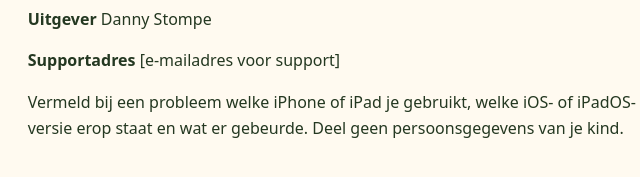
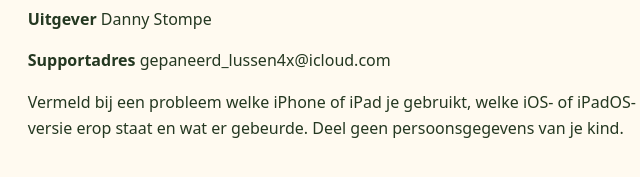
Before and after one commit to DannySto/mijnkleineboederij, a plain HTML site: page support.html in a window 1280 px wide. Shown: the part 613-790 px from the top of the page, 292-932 px from the left. Drawn offline with Linux system fonts and the light colour scheme.

Commit message:
Add emailadress

```diff
--- a/support.html
+++ b/support.html
@@ -28,7 +28,7 @@
 
     <h2>Contact</h2>
     <p><strong>Uitgever</strong> Danny Stompe</p>
-    <p><strong>Supportadres</strong> [e-mailadres voor support]</p>
+    <p><strong>Supportadres</strong> gepaneerd_lussen4x@icloud.com </p>
     <p>Vermeld bij een probleem welke iPhone of iPad je gebruikt, welke iOS- of iPadOS-versie erop staat en wat er gebeurde. Deel geen persoonsgegevens van je kind.</p>
   </main>
 </body>
```
